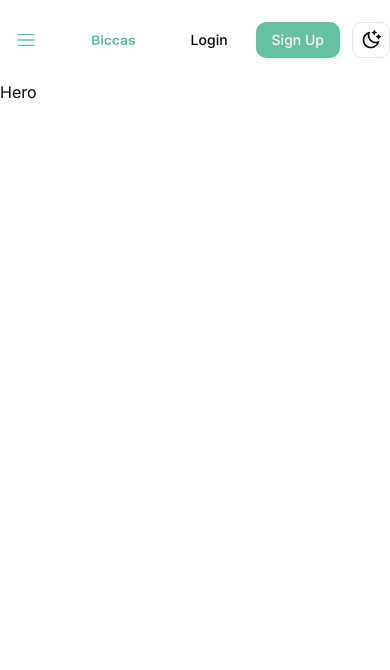
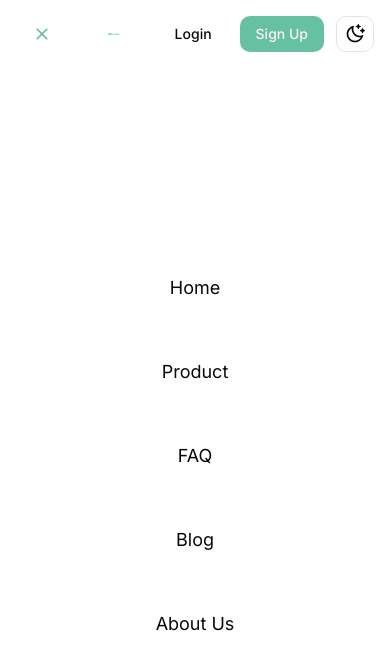
Before and after one commit to Eytch/landing-page, a Next.js app: page / in a window 390 px wide. Both pictures are taken after a click on the button 26 px from the left and 40 px from the top of the page. Shown: the top 670 px of the page. Built offline with nearby package versions, Linux system fonts and the light colour scheme.

Commit message:
added links div for mobile view

```diff
--- a/components/navbar.js
+++ b/components/navbar.js
@@ -8,10 +8,13 @@ import { useTheme } from "next-themes";
 import { MdOutlineLightMode } from "react-icons/md";
 import { RiMoonClearLine } from "react-icons/ri";
 import { RxHamburgerMenu } from "react-icons/rx";
+import { MdClose } from "react-icons/md";
 
 export default function Navbar() {
   const [mounted, setMounted] = useState(false);
   const { theme, setTheme } = useTheme();
+
+  const [mobileMenuOpen, setMobileMenuOpen] = useState(false);
 
   useEffect(() => {
     setMounted(true);
@@ -21,14 +24,22 @@ export default function Navbar() {
     setTheme(theme === "dark" ? "light" : "dark");
   };
 
+  const toggleMobileMenu = () => {
+    setMobileMenuOpen(!mobileMenuOpen);
+  };
+
   if (!mounted) return null;
 
   return (
-    <div className="w-full">
-      <nav className="max-w-[1440px] h-[80px] m-auto flex flex-row gap-10 justify-between sm:px-3">
+    <div className="w-full p-4 relative">
+      <nav className="max-w-[1440px] m-auto flex flex-row gap-10 justify-between sm:px-3">
         <div className="flex lg:hidden items-center">
-          <Button variant="link">
-            <RxHamburgerMenu fontSize={20} />
+          <Button variant="link" onClick={toggleMobileMenu}>
+            {mobileMenuOpen === false ? (
+              <RxHamburgerMenu fontSize={20} />
+            ) : (
+              <MdClose fontSize={20} />
+            )}
           </Button>
         </div>
         <div className="logo flex items-center">
@@ -91,6 +102,26 @@ export default function Navbar() {
           </li>
         </ul>
       </nav>
+      {/* Mobile menu */}
+      {mobileMenuOpen && (
+        <div className="lg:hidden mt-4 w-full bg-white dark:bg-[#0C0A09] min-h-[92vh] flex flex-col gap-14 items-center justify-center absolute left-0">
+          <Link href="/" className="text-lg">
+            Home
+          </Link>
+          <Link href="/" className="text-lg">
+            Product
+          </Link>
+          <Link href="/" className="text-lg">
+            FAQ
+          </Link>
+          <Link href="/" className="text-lg">
+            Blog
+          </Link>
+          <Link href="/" className="text-lg">
+            About Us
+          </Link>
+        </div>
+      )}
     </div>
   );
 }
```
